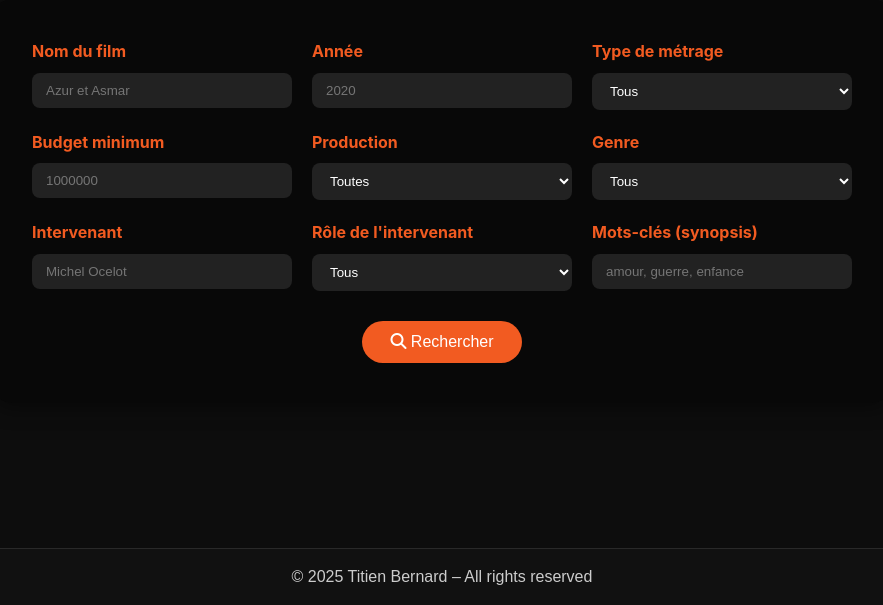
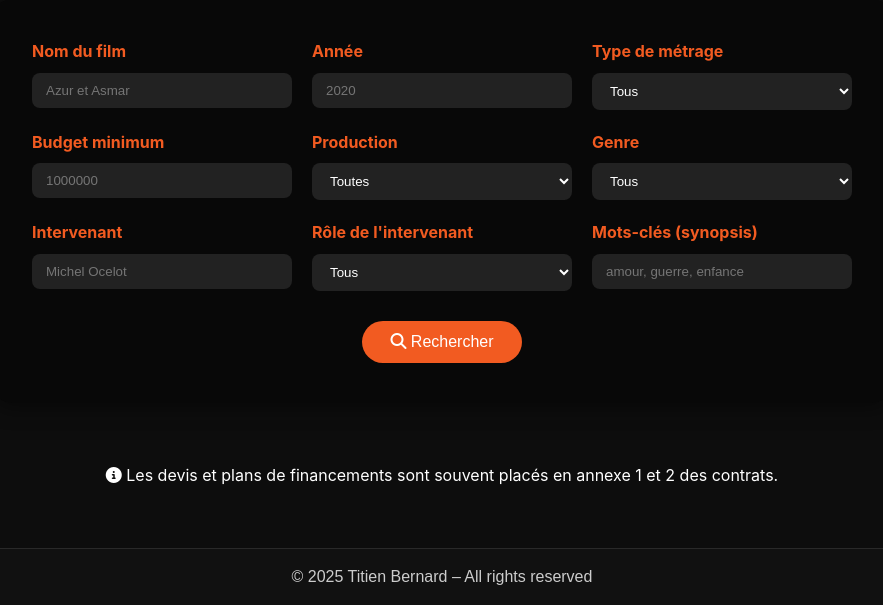
Before and after one commit to TitienBernard/FILMNANCE_FINAL, a Flask app: page /database in a window 1280 px wide. Shown: the part 195-800 px from the top of the page, without its empty margins (198-1081 px from the left). Run offline with Flask 3, Linux system fonts and the light colour scheme; some libraries are stand-ins or nearby versions; some web fonts are replaced.

Commit message:
Add info bar for financing plans context
Added an info bar to provide additional context about financing plans.

```diff
--- a/templates/database.html
+++ b/templates/database.html
@@ -72,7 +72,6 @@
               <input type="number" id="budget" placeholder="1000000" />
             </div>
 
-            <!-- NOUVEAU FILTRE : Production -->
             <div class="input-group">
               <label for="production">Production</label>
               <select id="production">
@@ -83,7 +82,6 @@
               </select>
             </div>
 
-            <!-- NOUVEAU FILTRE : Genre -->
             <div class="input-group">
               <label for="genre">Genre</label>
               <select id="genre">
@@ -128,6 +126,14 @@
       </div>
 
       <!-- ---- RESULTS ---- -->
+      <div class="info-bar">
+        <i class="fas fa-info-circle"></i>
+        <span
+          >Les devis et plans de financements sont souvent placés en annexe 1 et
+          2 des contrats.</span
+        >
+      </div>
+
       <div class="results-container"></div>
     </main>
 
```
